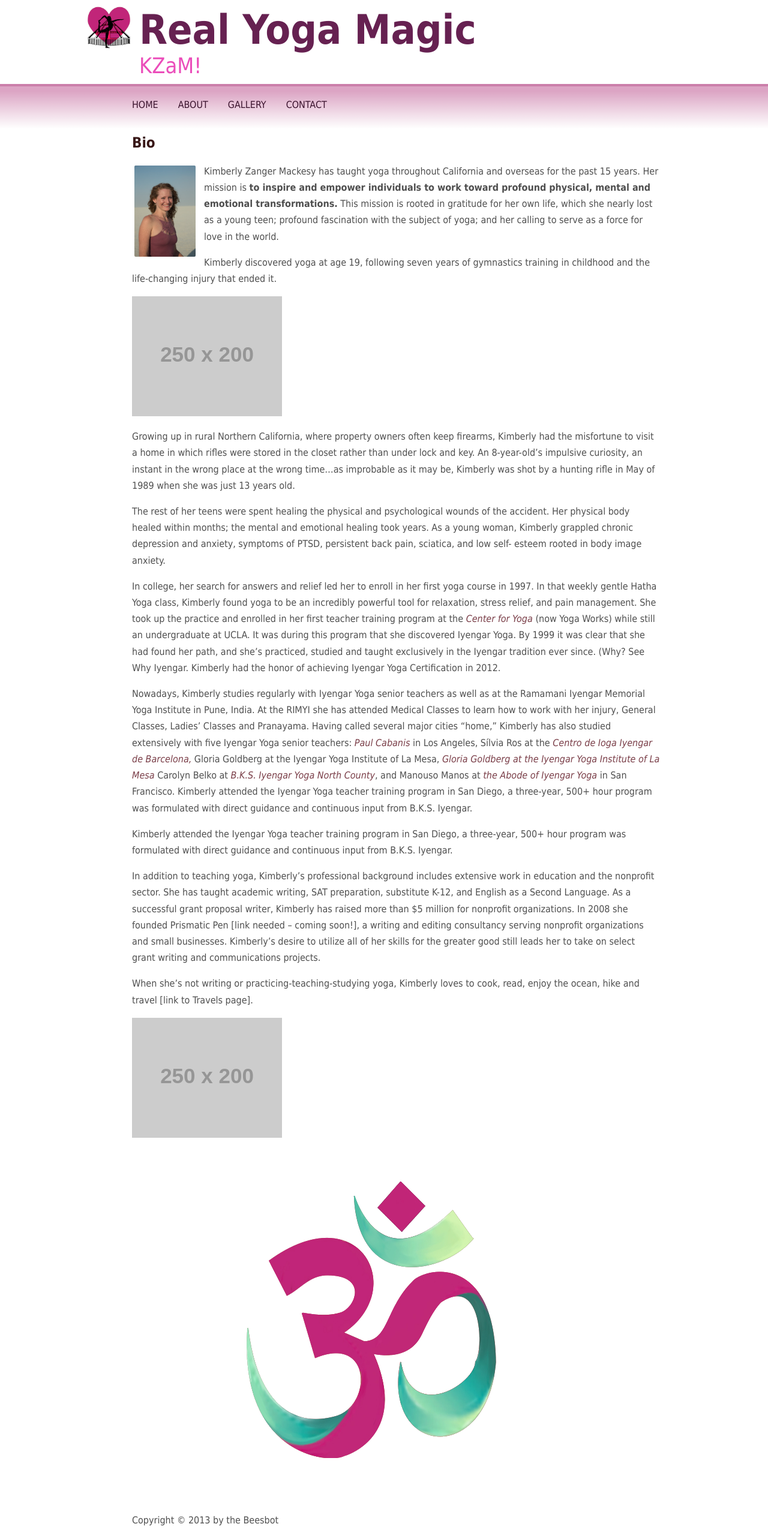
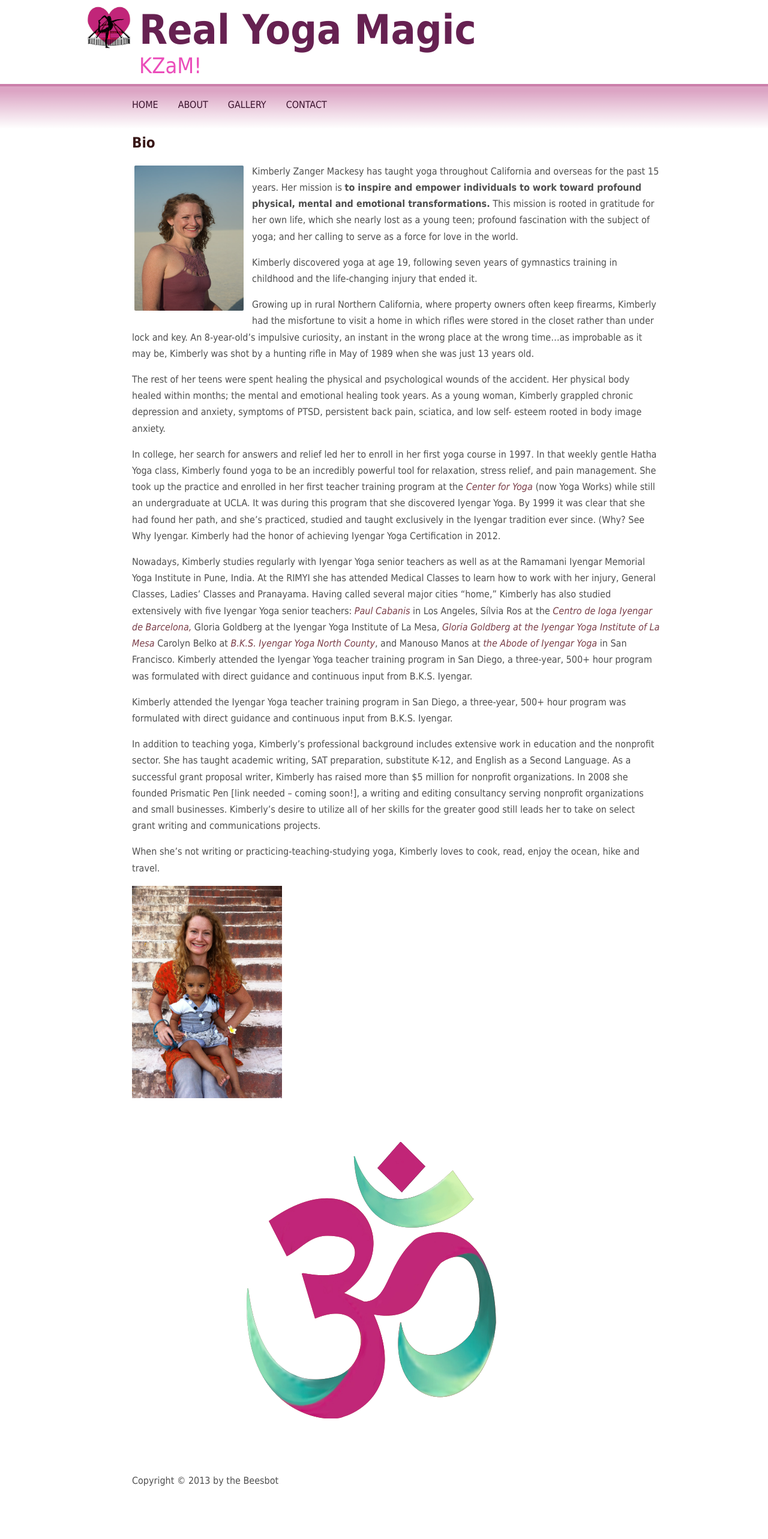
Before and after one commit to KZaM/KZaM.github.io, a Jekyll site: the page built from about.html, in a window 1280 px wide. Shown: the whole page at 60% size. Built offline with Jekyll 4.4.1, drawn with Linux system fonts in a browser that asks for light colours; Markdown is read by kramdown in place of the engine named in the settings; after the commit the page ends 2500 px from its top, so only the background shows below that.

Commit message:
add new pic on about page

```diff
--- a/about.html
+++ b/about.html
@@ -19,7 +19,6 @@ title: Real Yoga Magic
 	Kimberly discovered yoga at age 19, following seven years of
 	gymnastics training in childhood and the life-changing injury that
 	ended it.</p>
-	<img src="http://placehold.it/250x200">
 
 <p>
 	Growing up in rural Northern California, where property owners
@@ -92,7 +91,6 @@ title: Real Yoga Magic
 
 <p>
 	When she’s not writing or practicing-teaching-studying yoga,
-	Kimberly loves to cook, read, enjoy the ocean, hike and travel [link to
-	Travels page].
+	Kimberly loves to cook, read, enjoy the ocean, hike and travel.
 </p>
-<img src="http://placehold.it/250x200">
+<img src="/images/friend.jpg" width="250px"/>
--- a/css/main.css
+++ b/css/main.css
@@ -111,8 +111,8 @@ p{
 img.align {
   float: left;
   margin-right: 10px;
-  width: 110px;
-  height: 160px;
+  width: 190px;
+  height: 250px;
   border-radius:6px;
   padding: 4px;
 }
```
Also changed, not shown: images/friend.jpg (added).
